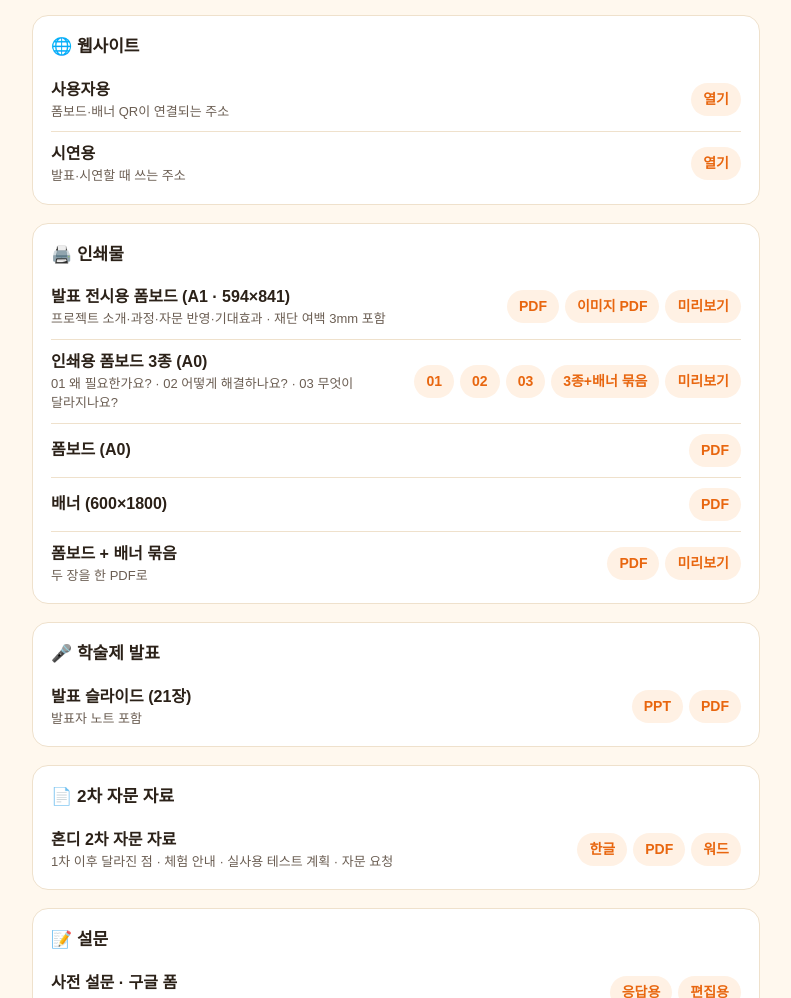
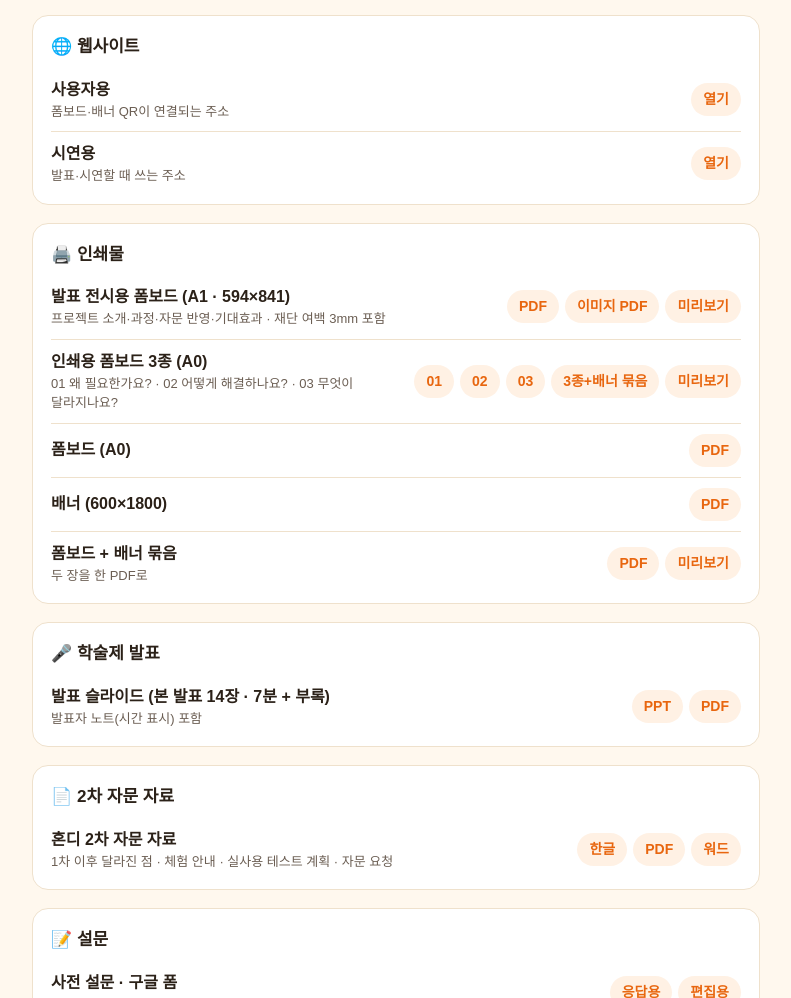
Before and after one commit to oasishondi/oasishondi.github.io, a plain HTML site: page print/index.html in a window 1280 px wide. Shown: the part 102-1100 px from the top of the page, without its empty margins (244-1035 px from the left). Drawn offline with Linux system fonts and the light colour scheme.

Commit message:
Deck v3: 7-minute main talk, references, Q&A appendix
Co-Authored-By: Claude Opus 5.5 <noreply@anthropic.com>
Claude-Session: https://claude.ai/code/session_01WKtxP5J3xLJLTvfqmeQwBT

```diff
--- a/print/index.html
+++ b/print/index.html
@@ -47,7 +47,7 @@ footer{margin-top:24px;color:var(--ink2);font-size:13px}
 
 <section>
 <h2>🎤 학술제 발표</h2>
-<div class="row"><div class="name">발표 슬라이드 (21장)<small>발표자 노트 포함</small></div><div class="links"><a class="btn" href="Hondi_presentation.pptx">PPT</a><a class="btn" href="Hondi_presentation.pdf">PDF</a></div></div>
+<div class="row"><div class="name">발표 슬라이드 (본 발표 14장 · 7분 + 부록)<small>발표자 노트(시간 표시) 포함</small></div><div class="links"><a class="btn" href="Hondi_presentation.pptx">PPT</a><a class="btn" href="Hondi_presentation.pdf">PDF</a></div></div>
 </section>
 
 <section>
```
Also changed, not shown: 2 other files.
